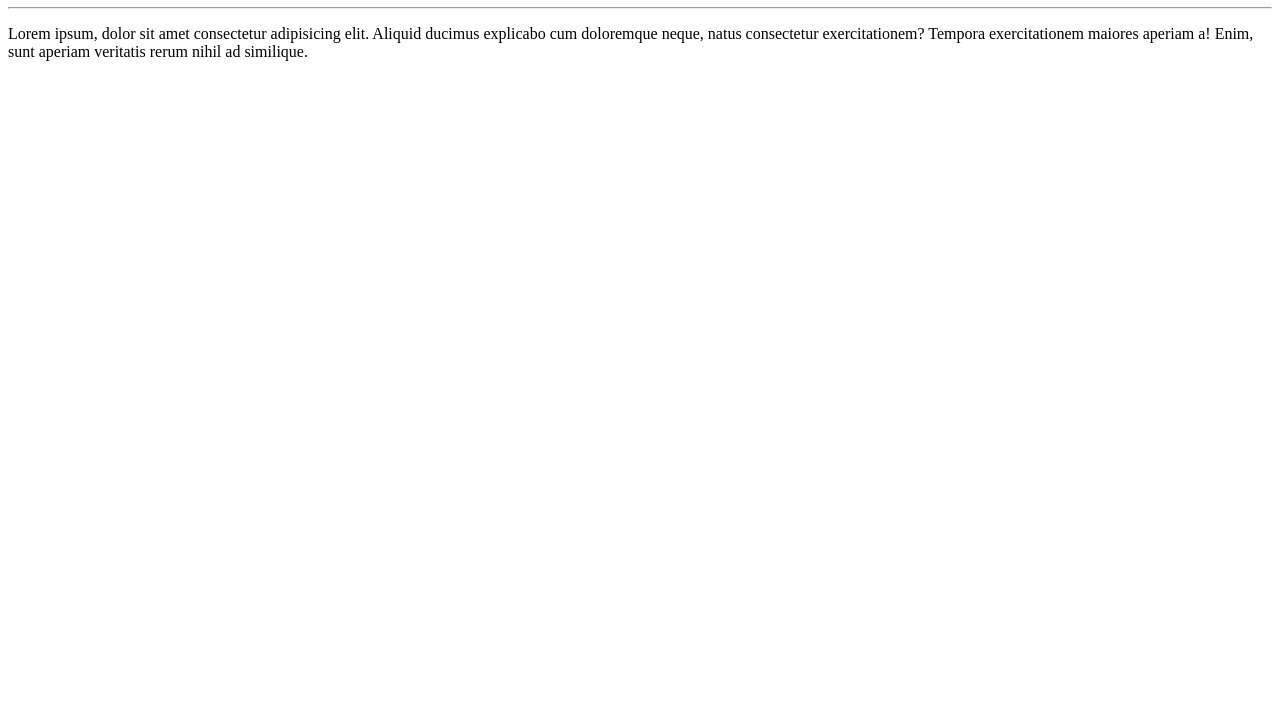
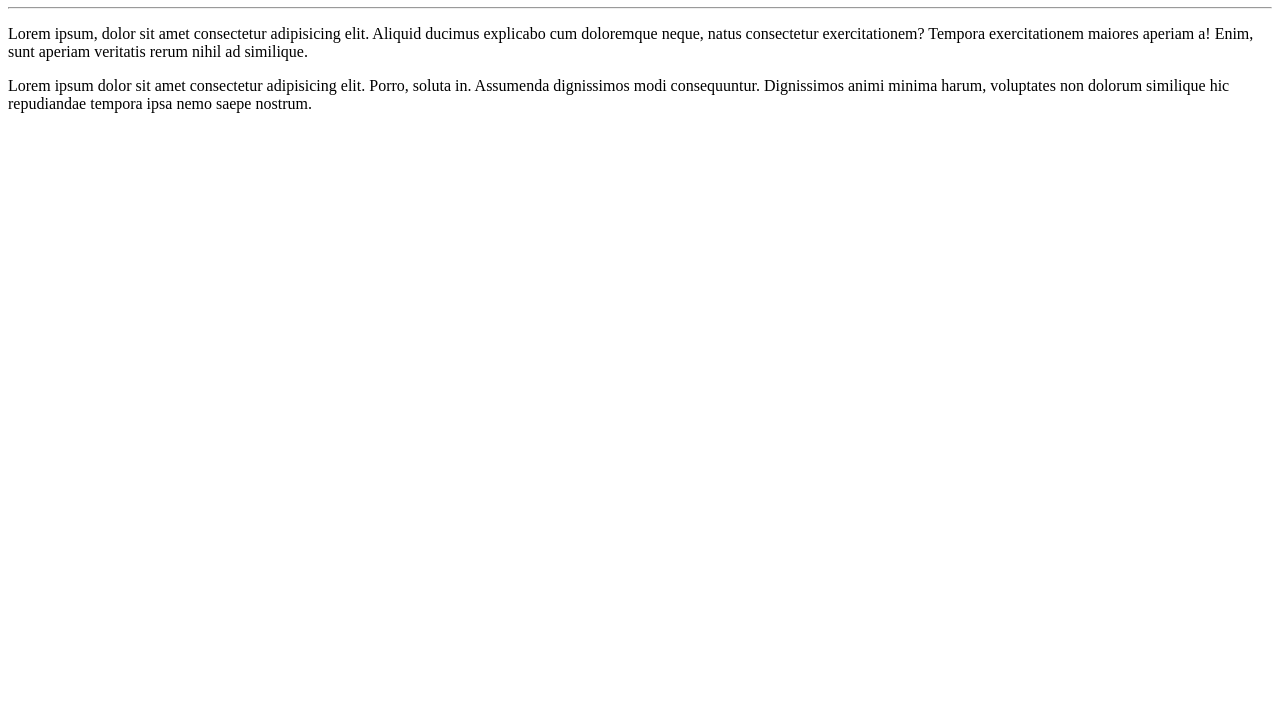
Before and after one commit to luca5lima/Hellou-Word, a plain HTML site: page site-primeiro/index.html in a window 1280 px wide. Shown: the part 73-800 px from the top of the page. Drawn offline with Linux system fonts and the light colour scheme.

Commit message:
adicionei um paragrafo

```diff
--- a/site-primeiro/index.html
+++ b/site-primeiro/index.html
@@ -10,5 +10,6 @@
     <h1>Olá, Mundo!</h1>
     <hr>
     <p>Lorem ipsum, dolor sit amet consectetur adipisicing elit. Aliquid ducimus explicabo cum doloremque neque, natus consectetur exercitationem? Tempora exercitationem maiores aperiam a! Enim, sunt aperiam veritatis rerum nihil ad similique.</p>
+    <p>Lorem ipsum dolor sit amet consectetur adipisicing elit. Porro, soluta in. Assumenda dignissimos modi consequuntur. Dignissimos animi minima harum, voluptates non dolorum similique hic repudiandae tempora ipsa nemo saepe nostrum.</p>
 </body>
 </html>
```
